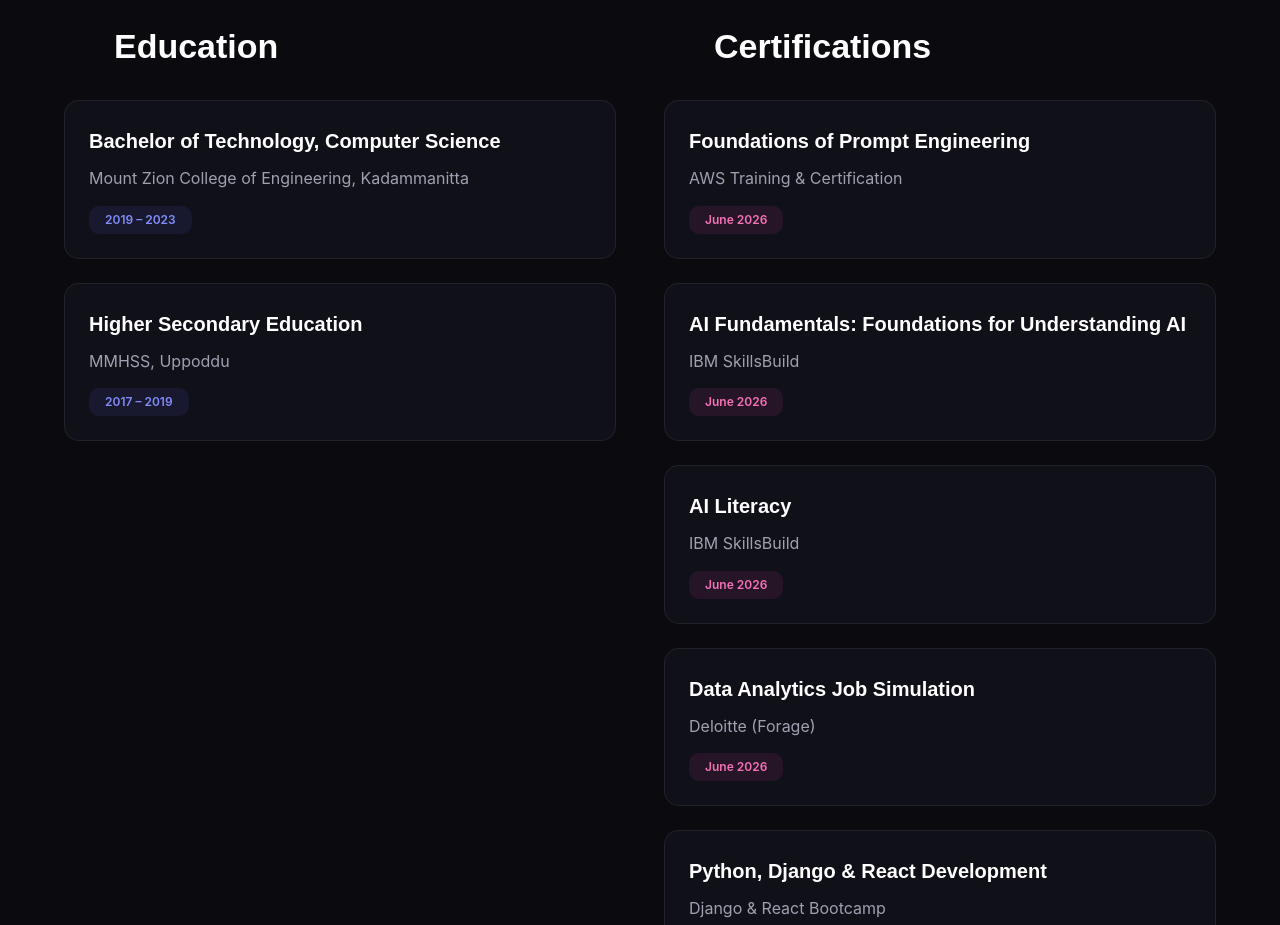
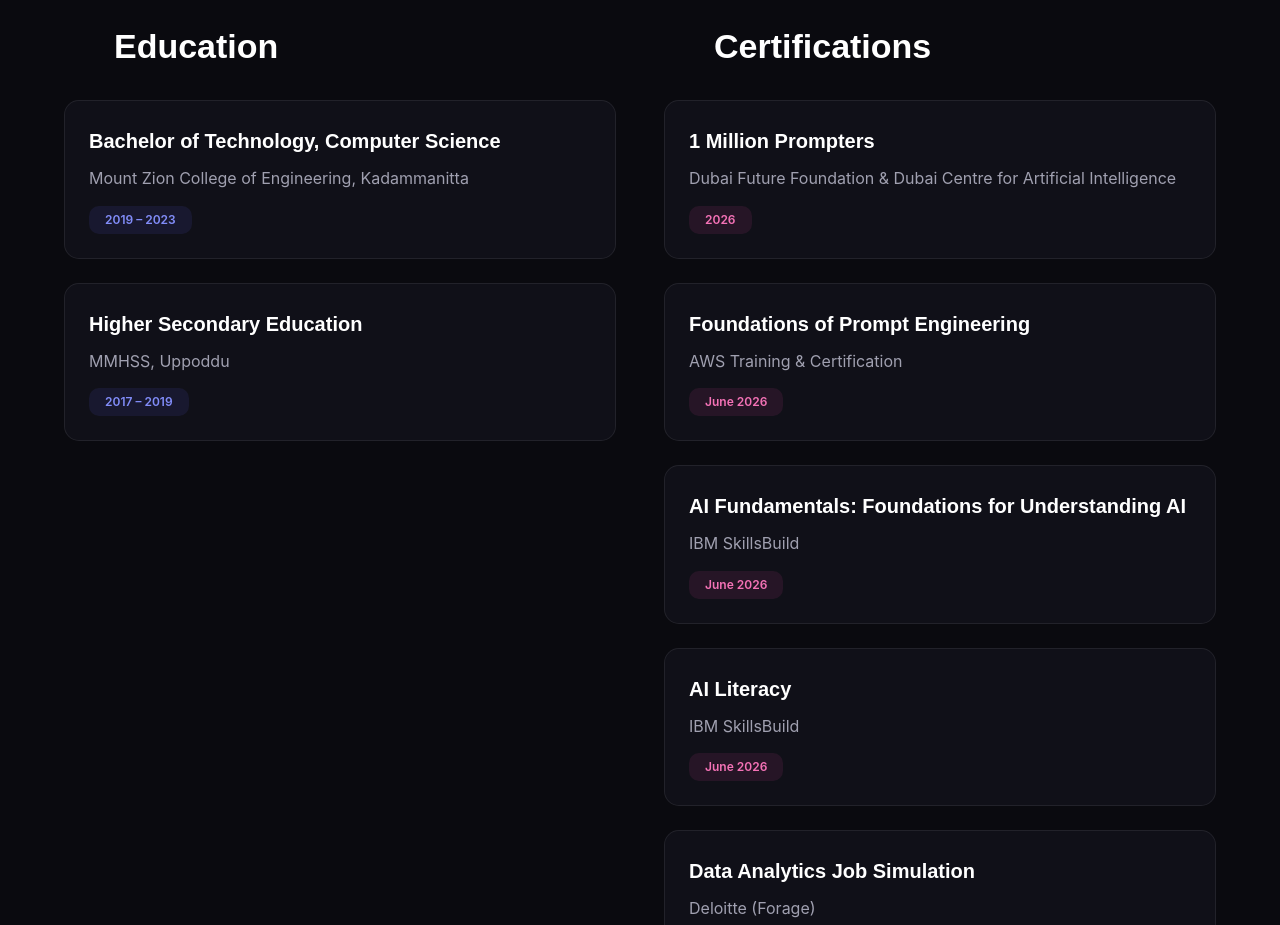
Before and after one commit to KISHORKVV/Kishor_Portfolio, a React (Vite) app in the folder react-portfolio/: page / in a window 1280 px wide. Shown: the part 4700-5625 px from the top of the page. Built offline with nearby package versions, Linux system fonts and the light colour scheme; some icons are missing.

Commit message:
Add certification data for '1 Million Prompters'

```diff
--- a/react-portfolio/src/components/EducationSection.jsx
+++ b/react-portfolio/src/components/EducationSection.jsx
@@ -17,6 +17,11 @@
     ];
 
     const certificationsData = [
+        {
+            title: "1 Million Prompters",
+            provider: "Dubai Future Foundation & Dubai Centre for Artificial Intelligence",
+            date: "2026",
+        },
         {
             title: "Foundations of Prompt Engineering",
             provider: "AWS Training & Certification",
```
